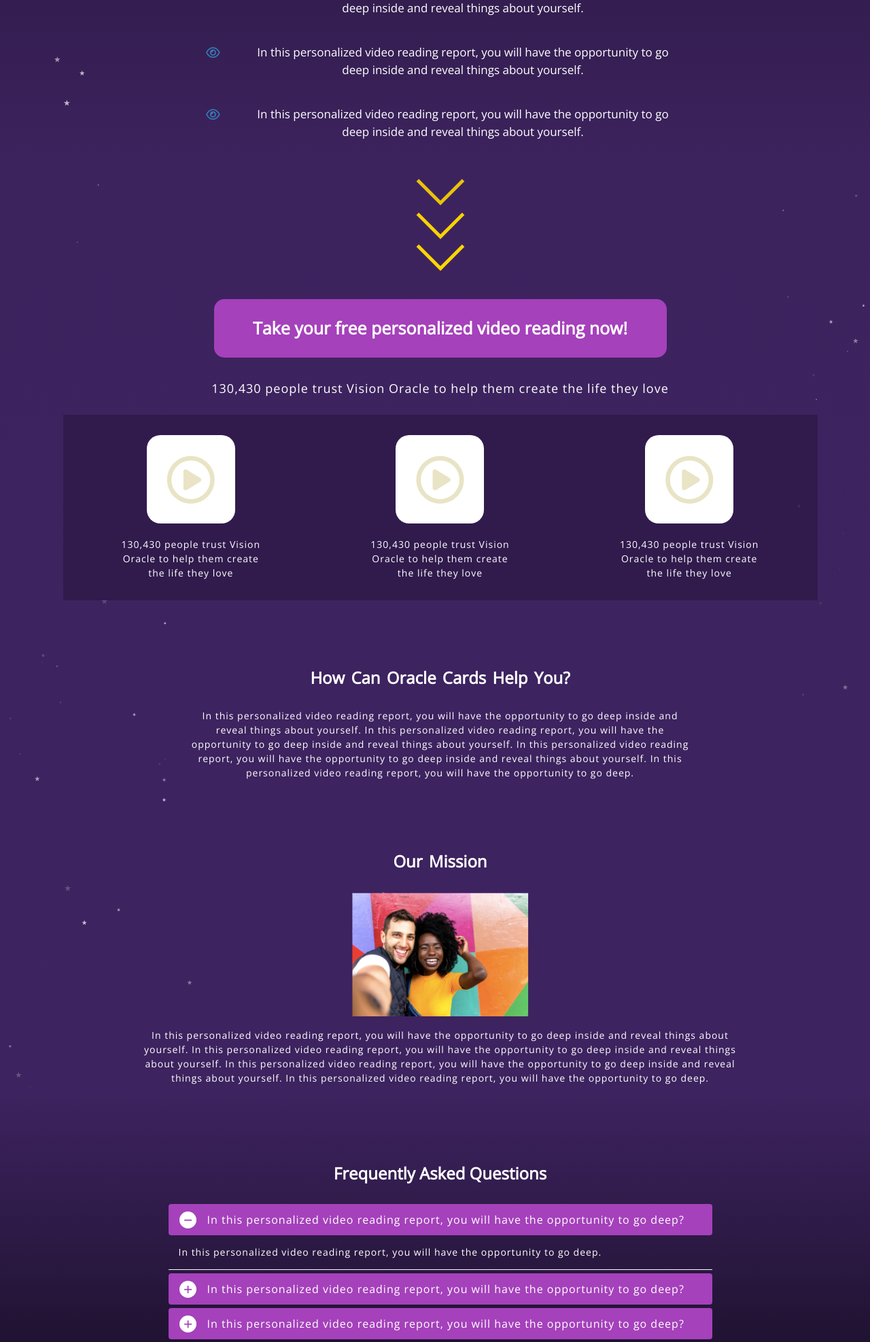
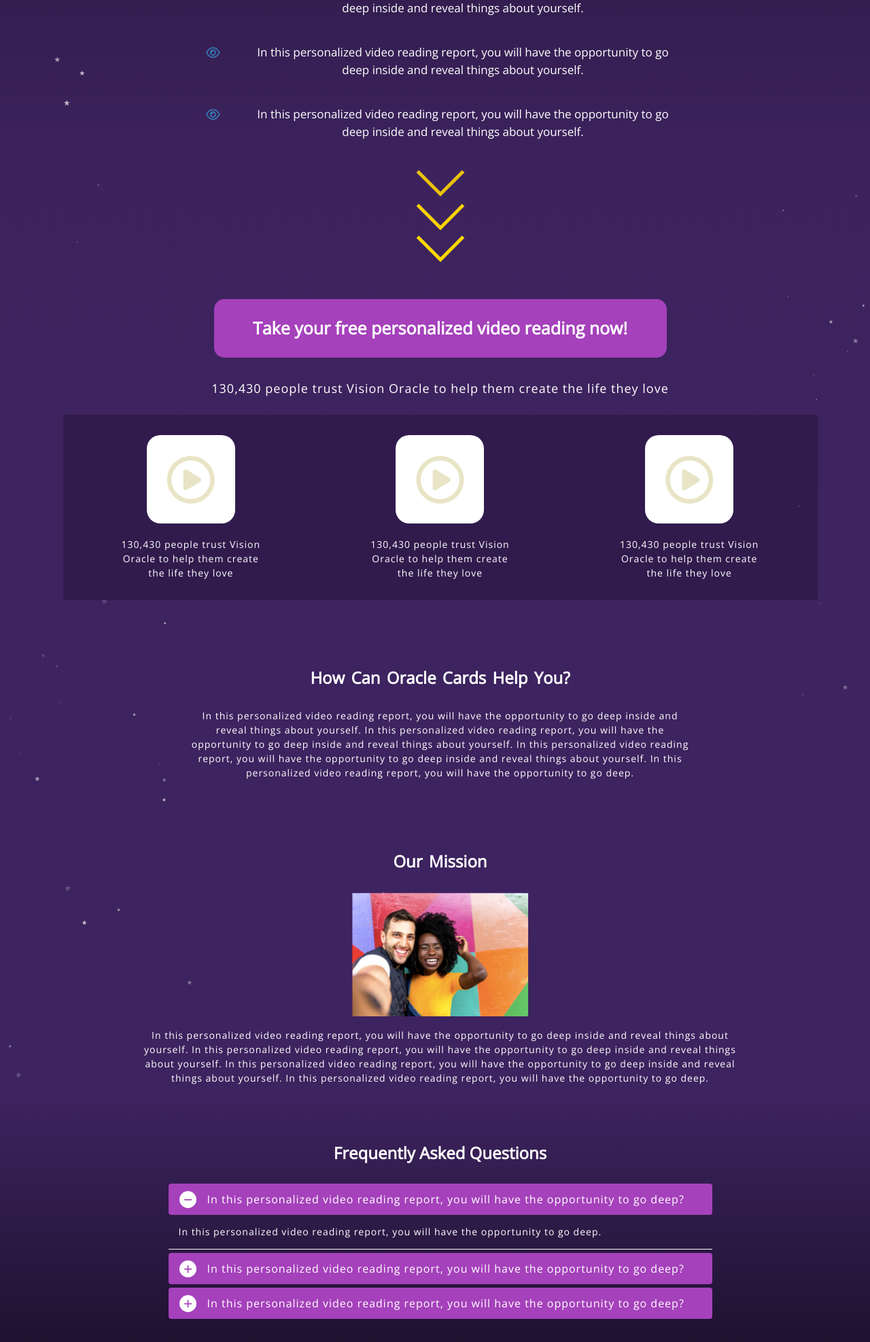
Before and after one commit to vivek123-devel/visioncare, a PHP site: page /blinking-star.html in a window 1280 px wide. Shown: the part 1372-3346 px from the top of the page at 68% size. Run offline with PHP 8.4, Linux system fonts and the light colour scheme; some libraries are stand-ins or nearby versions.

Commit message:
Update custom.css

```diff
--- a/css/custom.css
+++ b/css/custom.css
@@ -742,7 +742,7 @@ font-size: 14px;
 letter-spacing: 1px;
 }
 
-.questions {  width: 100%; float: left;  padding:100px 0 0 0; background-image: linear-gradient(#3d235f, #000); position: relative; }
+.questions {  width: 100%; float: left;  padding:70px 0 0 0; background-image: linear-gradient(#3d235f, #000); position: relative; }
  .faq-bg { width: 100%; float: left; /*background-image: url(../images/patterns-footer-aits.png);*/ background-size: cover; min-height:400px; }
 .questions h2 { padding: 0 20px;
 color: #fff;
```
